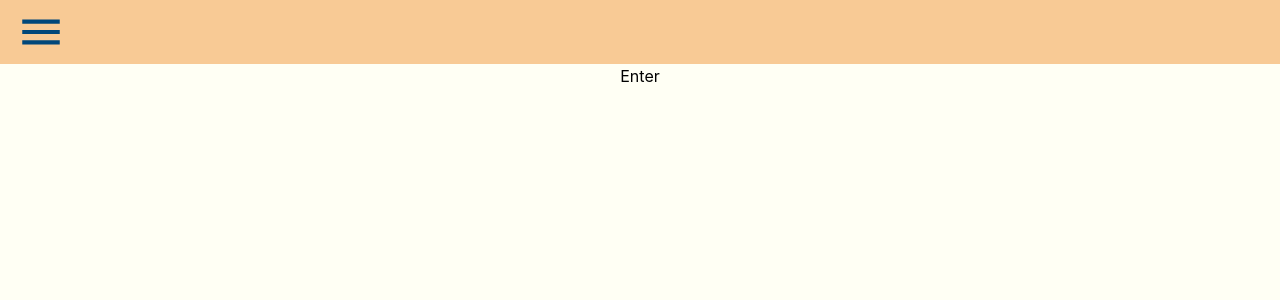
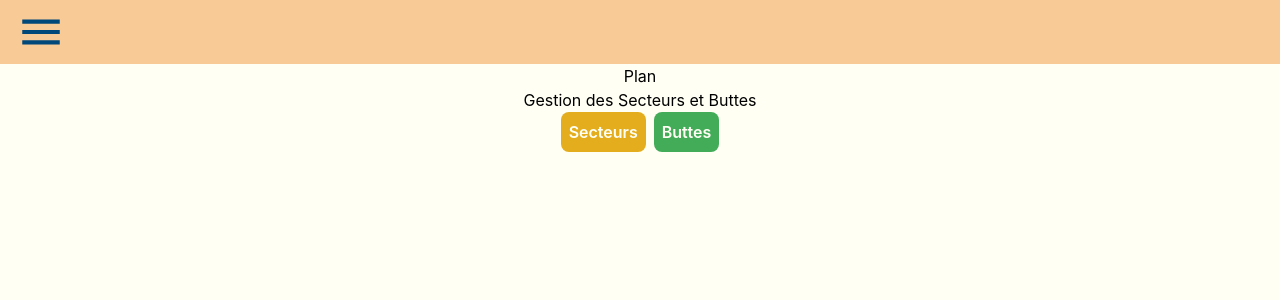
Before and after one commit to Yannis-Barba/mygarden, a Next.js app: page /plan in a window 1280 px wide. Shown: the top 300 px of the page. Built offline with nearby package versions, Linux system fonts and the light colour scheme.

Commit message:
created the routes and components sectors and buttes in Plan

```diff
--- /dev/null
+++ b/pages/buttes/index.jsx
@@ -0,0 +1,13 @@
+import Layout from "../../components/Layout"
+
+function Buttes() {
+    return (
+        <Layout pageTitle={"Buttes"}>
+            <div>
+                Enter
+            </div>
+        </Layout>
+    );
+}
+
+export default Buttes;
--- a/pages/fiches/index.jsx
+++ b/pages/fiches/index.jsx
@@ -7,7 +7,7 @@ import AddIcon from '@mui/icons-material/Add';
 import axios from "axios";
 import Fiche from "../../components/Fiche";
 
-function fiches() {
+function Fiches() {
     const [showCreateProduct, setShowCreateProduct] = useState(false);
     const [listOfProducts, setListOfProducts] = useState([]);
     const [searchProduct, setSearchProduct] = useState("");
@@ -67,4 +67,4 @@ function fiches() {
     );
 }
 
-export default fiches;
+export default Fiches;
--- a/pages/plan.jsx
+++ b/pages/plan.jsx
@@ -1,10 +1,22 @@
+import Link from "next/link";
 import Layout from "../components/Layout";
 
 function plan() {
     return (
         <Layout>
             <div>
-                Enter
+                <h1>Plan</h1>
+            </div>
+            <div>
+                <h2>Gestion des Secteurs et Buttes</h2>
+                <div className="flex gap-2 justify-center items-center">
+                    <Link passHref href="/sectors">
+                        <h3 className="bg-orangeRecolte p-2 rounded-lg text-third font-semibold cursor-pointer">Secteurs</h3>
+                    </Link>
+                    <Link passHref href="/buttes">
+                        <h3 className="bg-greenPlantation p-2 rounded-lg text-third font-semibold cursor-pointer">Buttes </h3>
+                    </Link>
+                </div>
             </div>
         </Layout>
     );
--- a/pages/recoltes/index.jsx
+++ b/pages/recoltes/index.jsx
@@ -6,7 +6,7 @@ import axios from "axios";
 import Recolte from "../../components/Recolte";
 import dayjs from "dayjs";
 
-function recoltes() {
+function Recoltes() {
     const [showAddNewRecolte, setShowAddNewRecolte] = useState(false);
 
     const [listOfLastRecoltes, setListOfLastRecoltes] = useState([]);
@@ -79,4 +79,4 @@ function recoltes() {
     );
 }
 
-export default recoltes;
+export default Recoltes;
--- /dev/null
+++ b/pages/sectors/index.jsx
@@ -0,0 +1,13 @@
+import Layout from "../../components/Layout"
+
+function Sectors() {
+    return (
+        <Layout pageTitle={"Secteurs"}>
+            <div>
+                Enter
+            </div>
+        </Layout>
+    );
+}
+
+export default Sectors;
```
Also changed, not shown: pages/buttes/[id].js (added), pages/sectors/[id].js (added).
